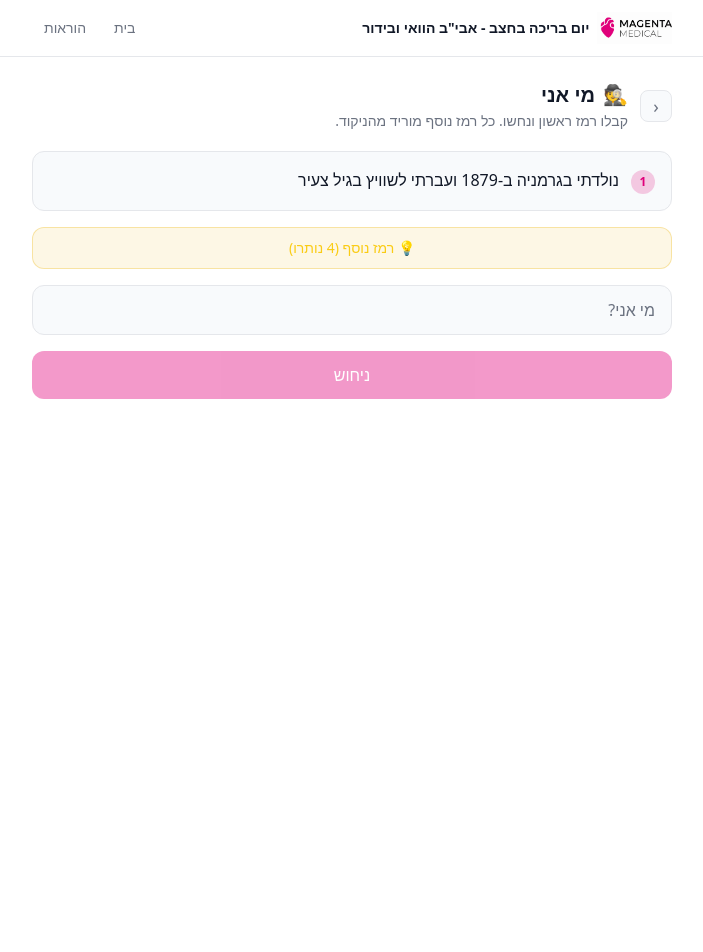
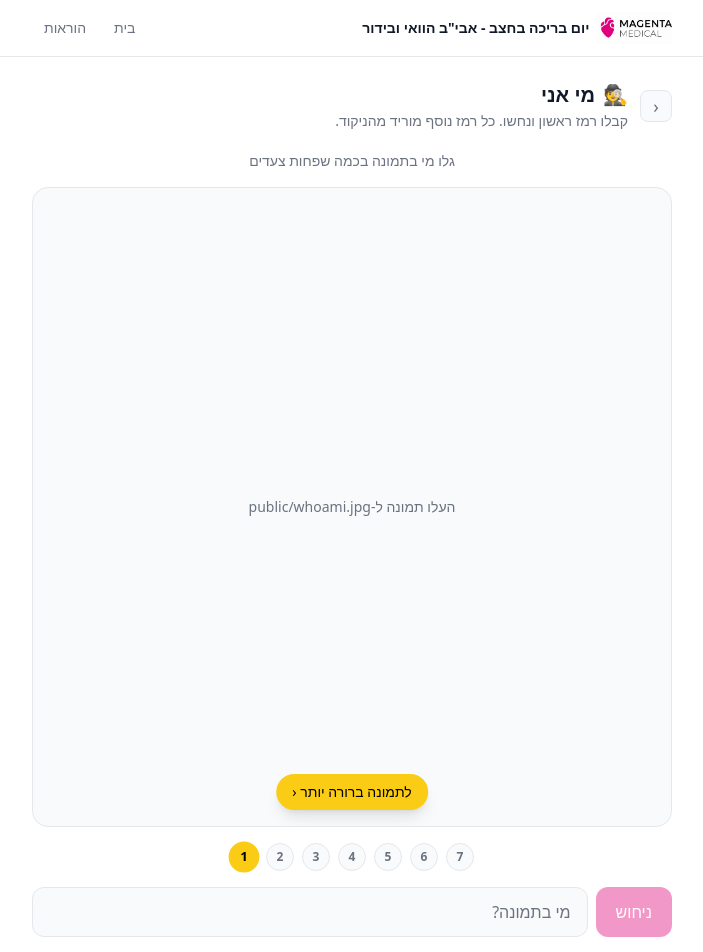
Before and after one commit to oribarlanda/Magentas-Games, a Next.js app: page /who-am-i in a window 1280 px wide. Shown: the top 952 px of the page, without its empty margins (288-991 px from the left). Before the commit the page ends 800 px from the top, so only its background shows below. Built offline with nearby package versions, Linux system fonts and the light colour scheme.

Commit message:
Update WhoAmIGame.tsx

```diff
--- a/src/components/games/WhoAmIGame.tsx
+++ b/src/components/games/WhoAmIGame.tsx
@@ -1,66 +1,135 @@
 "use client";
 import { useState } from "react";
+import Image from "next/image";
 import type { WhoAmIData } from "@/types";
 import { saveScore, calcScore } from "@/lib/storage";
 import GameResult from "@/components/ui/GameResult";
 
-export default function WhoAmIGame({ data }: { data: WhoAmIData }) {
-  const [cluesShown, setCluesShown] = useState(1);
+const TOTAL_STEPS = 7;
+const BLUR_LEVELS = [40, 32, 24, 18, 12, 6, 0];
+
+interface WhoAmIDataWithImage extends WhoAmIData {
+  image?: string;
+}
+
+export default function WhoAmIGame({ data }: { data: WhoAmIDataWithImage }) {
+  const [step, setStep] = useState(1);
   const [input, setInput] = useState("");
   const [finished, setFinished] = useState(false);
   const [won, setWon] = useState(false);
   const [wrong, setWrong] = useState(false);
 
-  const totalHints = data.clues.length - 1;
-  const hintsUsed = cluesShown - 1;
+  const hintsUsed = step - 1;
+  const blurPx = BLUR_LEVELS[step - 1] ?? 0;
 
-  const norm = (s: string) => s.trim().toLowerCase().replace(/['"]/g, "");
+  const norm = (s: string) => s.trim().toLowerCase().replace(/['"״]/g, "");
 
   const check = () => {
+    if (!input.trim()) return;
     if (data.acceptedAnswers.some(a => norm(a) === norm(input))) {
-      const score = calcScore(100, hintsUsed, totalHints);
+      const score = calcScore(100, hintsUsed, TOTAL_STEPS - 1);
       saveScore({ gameId: "who-am-i", score, solved: true, hintsUsed, completedAt: Date.now() });
       window.dispatchEvent(new Event("score-updated"));
       setWon(true);
       setFinished(true);
     } else {
       setWrong(true);
-      setTimeout(() => setWrong(false), 900);
+      setTimeout(() => setWrong(false), 600);
+      if (step < TOTAL_STEPS) {
+        setStep(s => s + 1);
+      } else {
+        saveScore({ gameId: "who-am-i", score: 0, solved: false, hintsUsed, completedAt: Date.now() });
+        setFinished(true);
+      }
     }
+    setInput("");
   };
 
-  const score = calcScore(100, hintsUsed, totalHints);
-  const shareText = `🕵️ פתרתי את "מי אני"!\nניחשתי תוך ${cluesShown} רמז${cluesShown > 1 ? "ים" : ""}\nניקוד: ${score}`;
+  const score = calcScore(100, hintsUsed, TOTAL_STEPS - 1);
+  const shareText = `🕵️ פתרתי את "מי אני"!\nניחשתי בשלב ${step} מתוך ${TOTAL_STEPS}\nניקוד: ${score}`;
 
   return (
     <div className="space-y-4">
-      <div className="space-y-2">
-        {data.clues.slice(0, cluesShown).map((clue, i) => (
-          <div key={i} className="flex gap-3 items-start bg-brand-surface border border-brand-border rounded-xl p-4 animate-slide-up">
-            <div className="w-6 h-6 rounded-full bg-brand-accent/20 text-brand-accent text-xs flex items-center justify-center font-bold shrink-0 mt-0.5">{i + 1}</div>
-            <p className="text-brand-text">{clue}</p>
+      <p className="text-brand-muted text-sm text-center">גלו מי בתמונה בכמה שפחות צעדים</p>
+
+      {/* תמונה */}
+      <div
+        className="relative w-full overflow-hidden rounded-2xl border border-brand-border bg-brand-surface"
+        style={{ aspectRatio: "1 / 1" }}
+      >
+        {data.image ? (
+          <Image
+            src={data.image}
+            alt="מי אני?"
+            fill
+            className="object-cover transition-all duration-700"
+            style={{ filter: finished ? "blur(0px)" : `blur(${blurPx}px)`, transform: "scale(1.15)" }}
+            sizes="(max-width: 672px) 100vw, 672px"
+            priority
+          />
+        ) : (
+          <div className="w-full h-full flex items-center justify-center text-brand-muted text-sm p-8 text-center">
+            העלו תמונה ל-public/whoami.jpg
           </div>
-        ))}
+        )}
+
+        {/* כפתור "לתמונה ברורה יותר" */}
+        {!finished && step < TOTAL_STEPS && (
+          <button
+            onClick={() => setStep(s => s + 1)}
+            className="absolute bottom-4 left-1/2 -translate-x-1/2 flex items-center gap-1.5 px-4 py-2 bg-yellow-400 hover:bg-yellow-300 text-black font-medium rounded-full text-sm shadow-lg transition-colors whitespace-nowrap"
+          >
+            לתמונה ברורה יותר ‹
+          </button>
+        )}
       </div>
 
+      {/* מונה שלבים */}
+      <div className="flex items-center justify-center gap-2">
+        {Array.from({ length: TOTAL_STEPS }).map((_, i) => {
+          const stepNum = TOTAL_STEPS - i;
+          const isActive = stepNum === step;
+          const isPast = stepNum < step;
+          return (
+            <div
+              key={stepNum}
+              className={`w-7 h-7 rounded-full flex items-center justify-center text-xs font-bold transition-all
+                ${isActive
+                  ? "bg-yellow-400 text-black scale-110"
+                  : isPast
+                  ? "bg-brand-border text-brand-muted"
+                  : "bg-brand-surface border border-brand-border text-brand-muted"}`}
+            >
+              {stepNum}
+            </div>
+          );
+        })}
+      </div>
+
+      {/* שדה ניחוש */}
       {!finished && (
-        <>
-          {cluesShown < data.clues.length && (
-            <button onClick={() => setCluesShown(c => c + 1)} className="w-full py-2.5 border border-yellow-500/30 bg-yellow-500/10 text-yellow-400 rounded-xl text-sm hover:bg-yellow-500/20 transition-colors">
-              💡 רמז נוסף ({data.clues.length - cluesShown} נותרו)
-            </button>
-          )}
-          <div className={wrong ? "animate-shake" : ""}>
-            <input type="text" value={input} onChange={e => setInput(e.target.value)}
-              onKeyDown={e => e.key === "Enter" && check()}
-              placeholder="מי אני?"
-              className="w-full bg-brand-surface border border-brand-border rounded-xl px-4 py-3 text-brand-text placeholder-brand-muted outline-none focus:border-brand-accent transition-colors text-right"
-              dir="rtl" />
-          </div>
-          <button onClick={check} disabled={!input.trim()} className="w-full py-3 bg-brand-accent hover:bg-brand-accentHover disabled:opacity-40 text-white rounded-xl font-medium transition-colors">ניחוש</button>
-        </>
+        <div className={`flex gap-2 ${wrong ? "animate-shake" : ""}`}>
+          <button
+            onClick={check}
+            disabled={!input.trim()}
+            className="px-5 py-3 bg-brand-accent hover:bg-brand-accentHover disabled:opacity-40 text-white rounded-xl font-medium transition-colors shrink-0"
+          >
+            ניחוש
+          </button>
+          <input
+            type="text"
+            value={input}
+            onChange={e => setInput(e.target.value)}
+            onKeyDown={e => e.key === "Enter" && check()}
+            placeholder="מי בתמונה?"
+            className="flex-1 bg-brand-surface border border-brand-border rounded-xl px-4 py-3 text-brand-text placeholder-brand-muted outline-none focus:border-brand-accent transition-colors text-right"
+            dir="rtl"
+            autoComplete="off"
+          />
+        </div>
       )}
 
+      {/* תוצאה */}
       {finished && (
         <div className="space-y-3">
           <div className="bg-brand-surface border border-brand-border rounded-xl px-4 py-3 text-sm">
```
